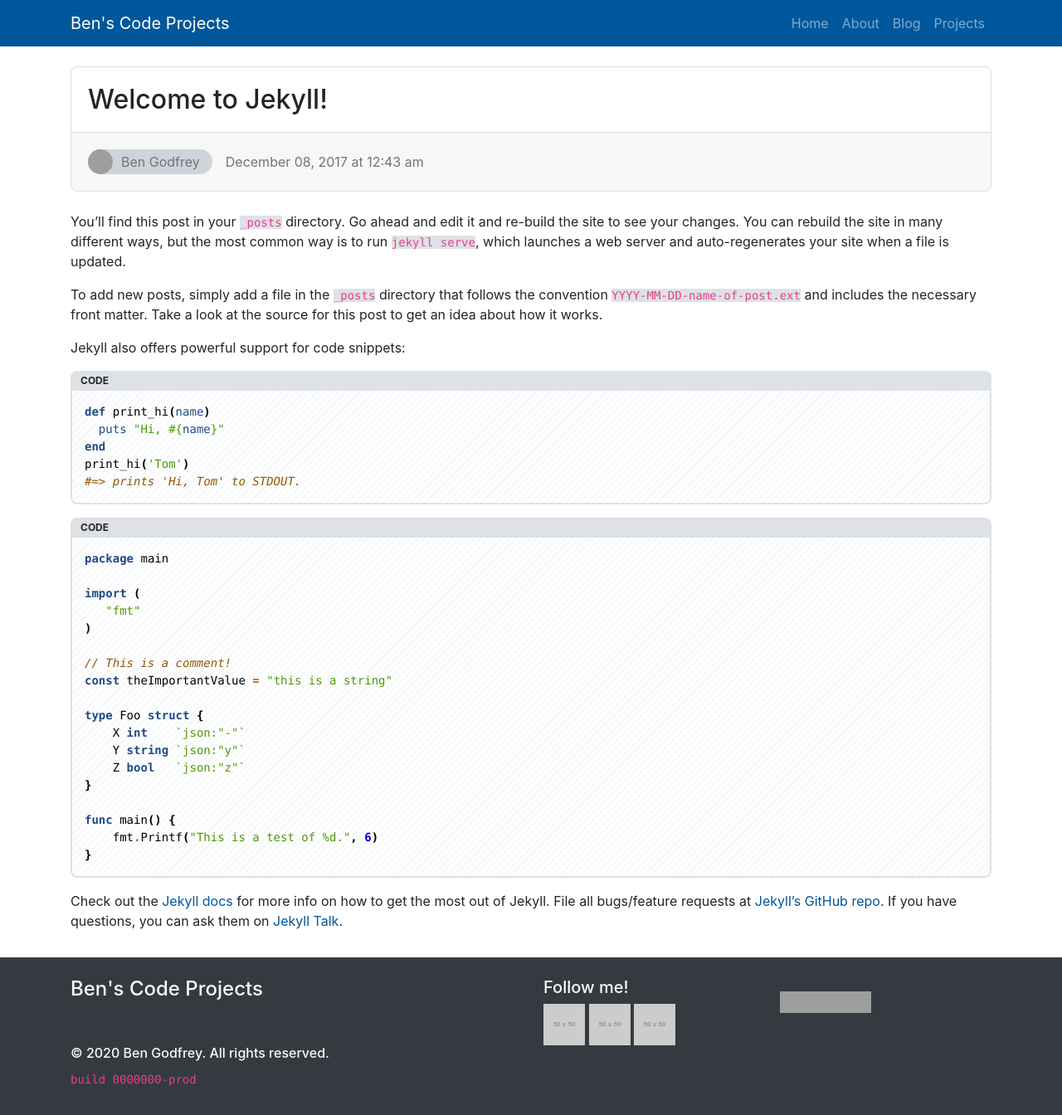
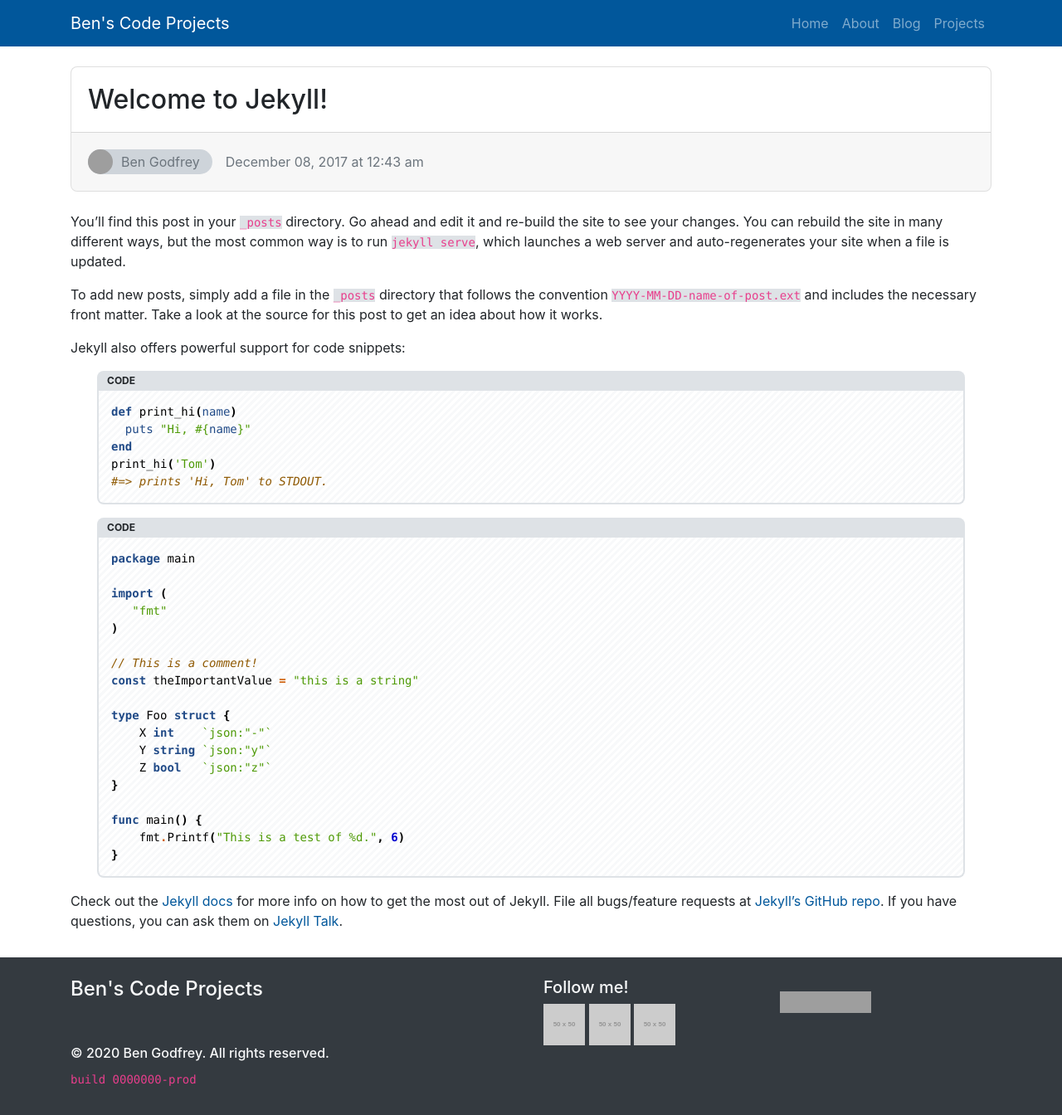
Before and after one commit to BenJetson/benjetson.github.io, a Jekyll site: the page built from _posts/2017-12-07-welcome-to-jekyll.markdown, in a window 1280 px wide. Shown: the whole page at 83% size. Built offline with Jekyll 4.4.1, drawn with Linux system fonts in a browser that asks for light colours; grey boxes are pictures that could not be loaded.

Commit message:
Make code fences inset on large devices. #14

```diff
--- a/_sass/custom/styles/_code.scss
+++ b/_sass/custom/styles/_code.scss
@@ -41,3 +41,12 @@
     border: 1px solid $gray-300;
   }
 }
+
+div.highlight {
+  margin-left: 2em;
+  margin-right: 2em;
+  @include media-breakpoint-down(xs) {
+    margin-left: 0;
+    margin-right: 0;
+  }
+}
```
